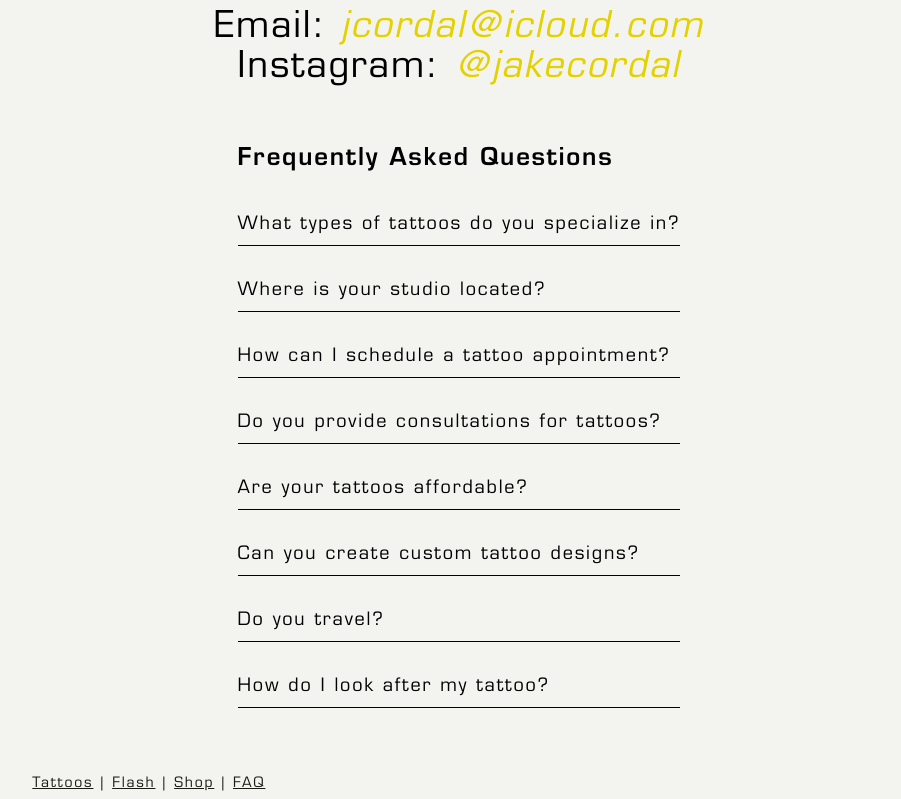
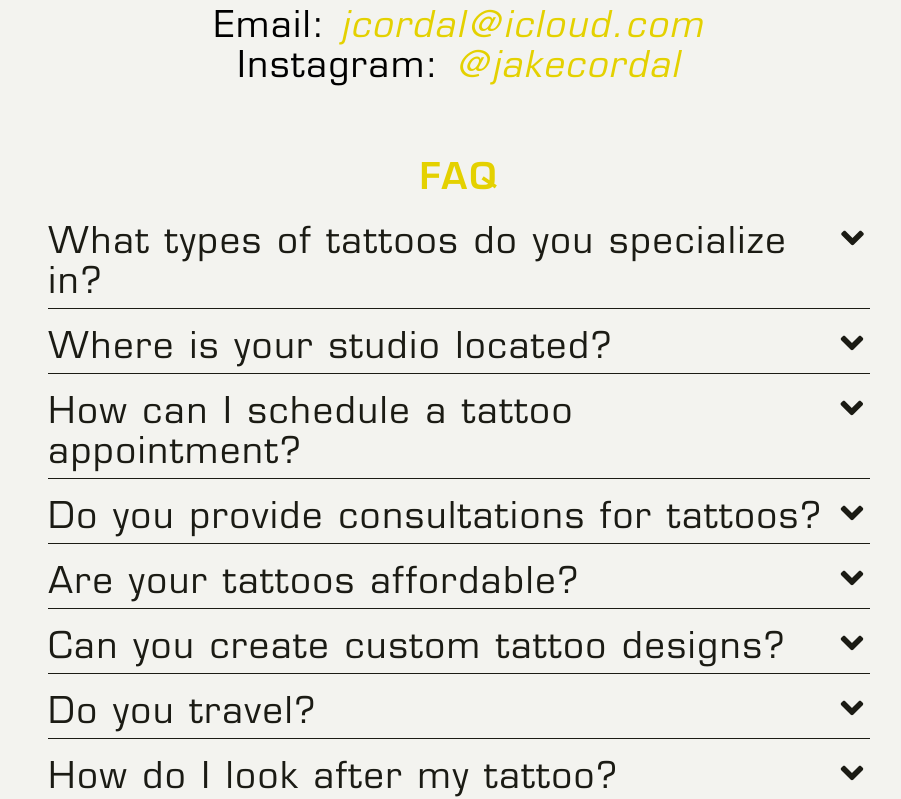
Before and after one commit to irie612/jake_website, a Next.js app: page /faq in a window 1280 px wide. Shown: the part 524-1323 px from the top of the page, without its empty margins (181-1082 px from the left). Built offline with nearby package versions, Linux system fonts and the light colour scheme.

Commit message:
add proper faq styling

```diff
--- a/app/faq/page.tsx
+++ b/app/faq/page.tsx
@@ -57,8 +57,8 @@ const FAQPage = () => {
 	];
 
 	return (
-		<div className="max-w-2xl mx-auto p-4">
-			<h1 className="text-2xl font-bold mb-6">Frequently Asked Questions</h1>
+		<div className="lg:w-8/12 md:w-9/12 sm:w-10/12 w-11/12 float-left w-full px-4 py-8">
+			<h1 className="font-bold mb-6 text-gold text-center">FAQ</h1>
 			<FAQDropDown faqs={faqData} />
 		</div>
 	);
--- a/components/faq_dropdown.tsx
+++ b/components/faq_dropdown.tsx
@@ -1,5 +1,6 @@
 "use client";
 import { useState } from 'react';
+import { FaAngleDown, FaAngleUp } from "react-icons/fa";
 
 interface FAQItem {
     question: string;
@@ -12,23 +13,23 @@ interface FAQProps {
 
 const FAQDropDown: React.FC<FAQProps> = ({ faqs }) => {
     const [openIndex, setOpenIndex] = useState<number | null>(null);
-
     const toggleFAQ = (index: number) => {
         setOpenIndex(index === openIndex ? null : index);
     };
 
     return (
-        <div className="space-y-4">
+        <div className="space-y-4 lg:tracking-[0.050em] tracking-[0.030em] 2xl:text-5xl xl:text-4xl lg:text-3xl md:text-2xl sm:text-sm">
             {faqs.map((faq, index) => (
-                <div key={index} className="border-b pb-2">
+                <div key={index} className={`border-b pb-2 ${openIndex === index ? 'border-gold' : 'border-maire dark:border-ivory'}`}>
                     <button
                         onClick={() => toggleFAQ(index)}
-                        className="w-full text-left text-lg font-medium text-blue-600 hover:underline"
+                        className={`w-full text-left flex justify-between hover:text-gold active:text-gold transition-color duration-400 ease-ease ${openIndex === index ? 'text-gold' : 'text-maire dark:text-ivory'}`}
                     >
                         {faq.question}
+                        {openIndex === index ? <FaAngleUp /> : <FaAngleDown />}
                     </button>
                     {openIndex === index && (
-                        <div className="mt-2 pl-4 text-gray-700">
+                        <div className="mt-2 pl-4 dark:text-ivory">
                             <p>{faq.answer}</p>
                         </div>
                     )}
```
